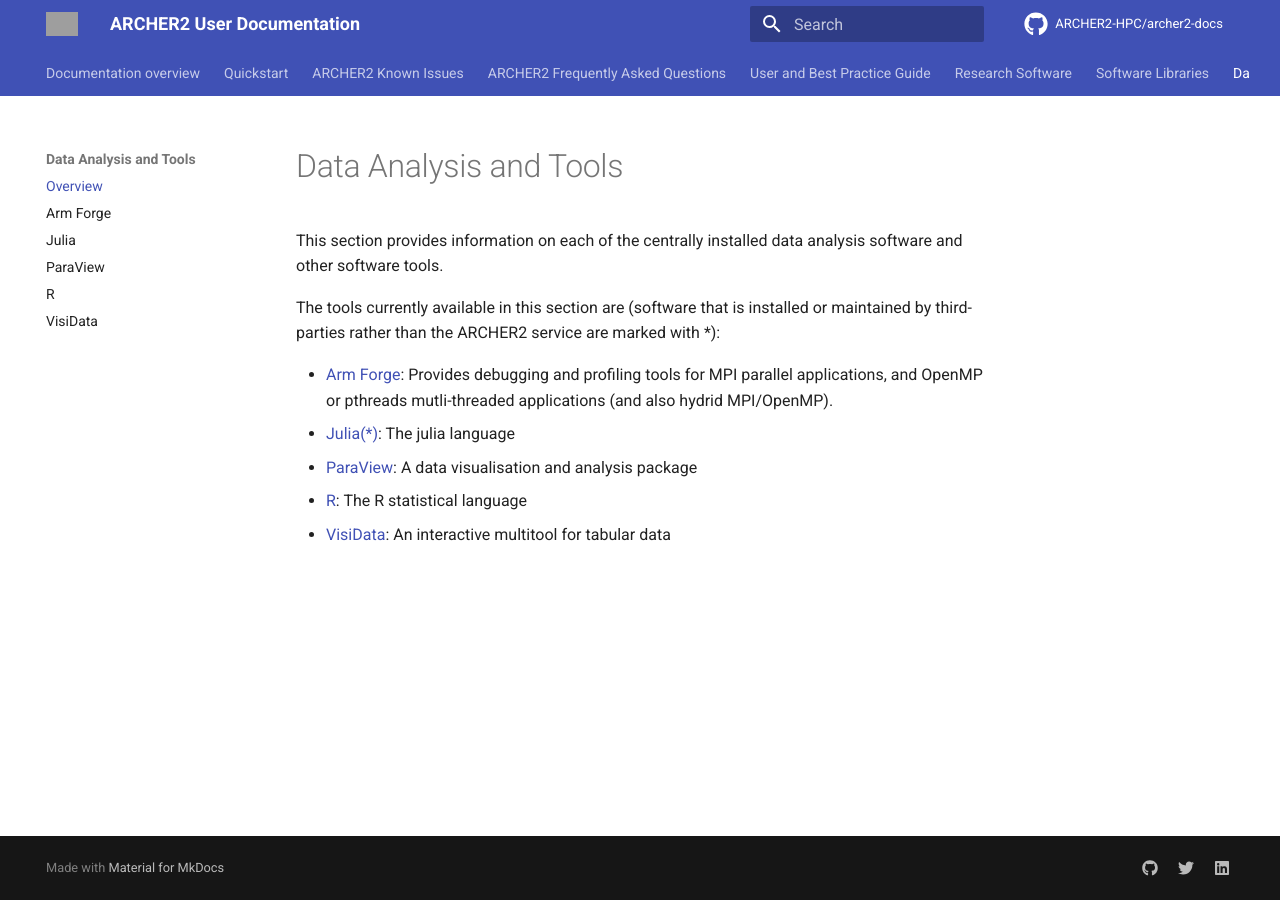
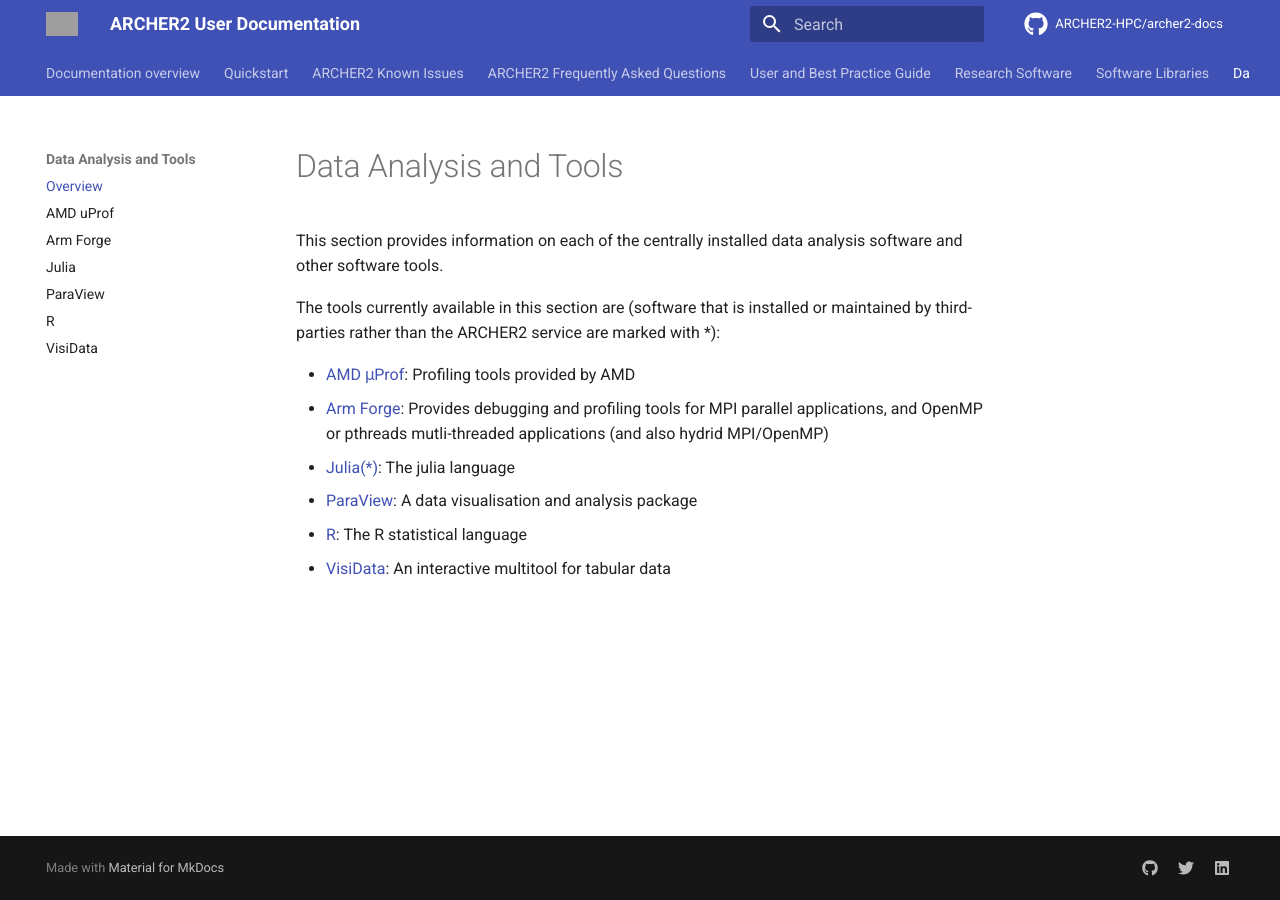
Before and after one commit to ARCHER2-HPC/archer2-docs, an MkDocs documentation site: the page built from docs/data-tools/index.md, in a window 1280 px wide. Built offline with MkDocs 1.6.1 and Material for MkDocs 9.7.7, drawn with Linux system fonts in a browser that asks for light colours; comment, search, counter and statistics services are not loaded; grey boxes are pictures that could not be loaded.

Commit message:
Adds initial uProf docs

```diff
--- a/docs/data-tools/index.md
+++ b/docs/data-tools/index.md
@@ -6,8 +6,9 @@
 The tools currently available in this section are (software that is installed or maintained
 by third-parties rather than the ARCHER2 service are marked with *):
 
+- [AMD &mu;Prof](amd-uprof.md): Profiling tools provided by AMD
 - [Arm Forge](arm-forge.md): Provides debugging and profiling tools for MPI parallel applications, and
-OpenMP or pthreads mutli-threaded applications (and also hydrid MPI/OpenMP).
+OpenMP or pthreads mutli-threaded applications (and also hydrid MPI/OpenMP)
 - [Julia(*)](julia.md): The julia language
 - [ParaView](paraview.md): A data visualisation and analysis package
 - [R](cray-r.md): The R statistical language
--- a/mkdocs.yml
+++ b/mkdocs.yml
@@ -116,6 +116,7 @@
     - "Trilinos": software-libraries/trilinos.md
   - "Data Analysis and Tools":
     - "Overview": data-tools/index.md
+    - "AMD uProf": data-tools/amd-uprof.md
     - "Arm Forge": data-tools/arm-forge.md
     - "Julia": data-tools/julia.md
     - "ParaView": data-tools/paraview.md
```
Also changed, not shown: docs/data-tools/amd-uprof.md (added, +21 -0 lines), docs/user-guide/profile.md (+6 -0 lines).
